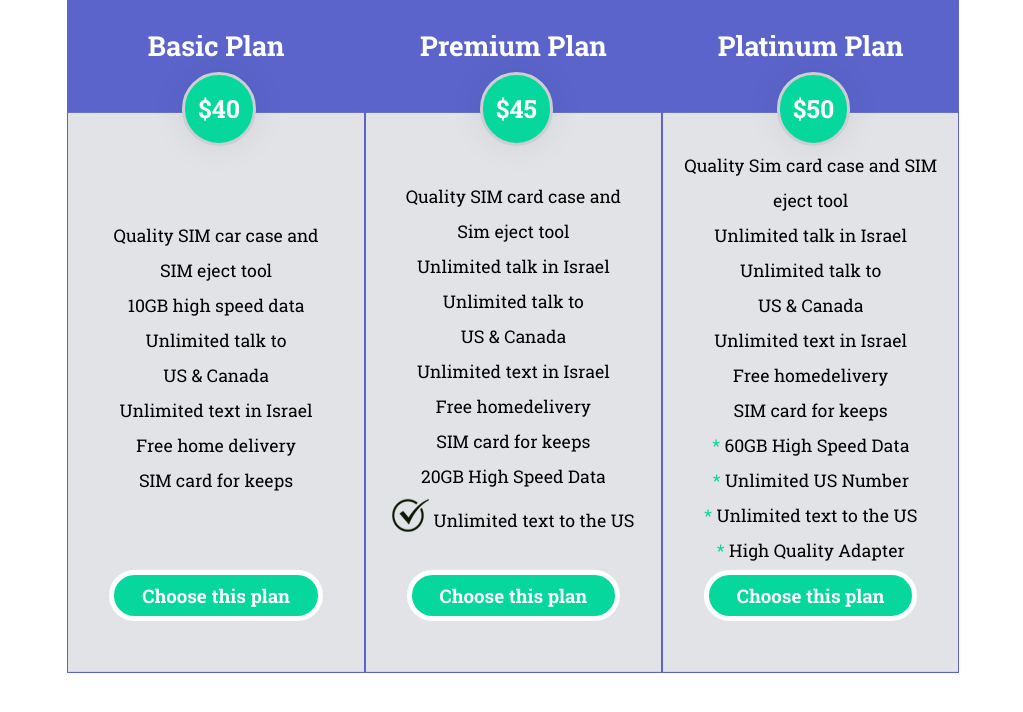
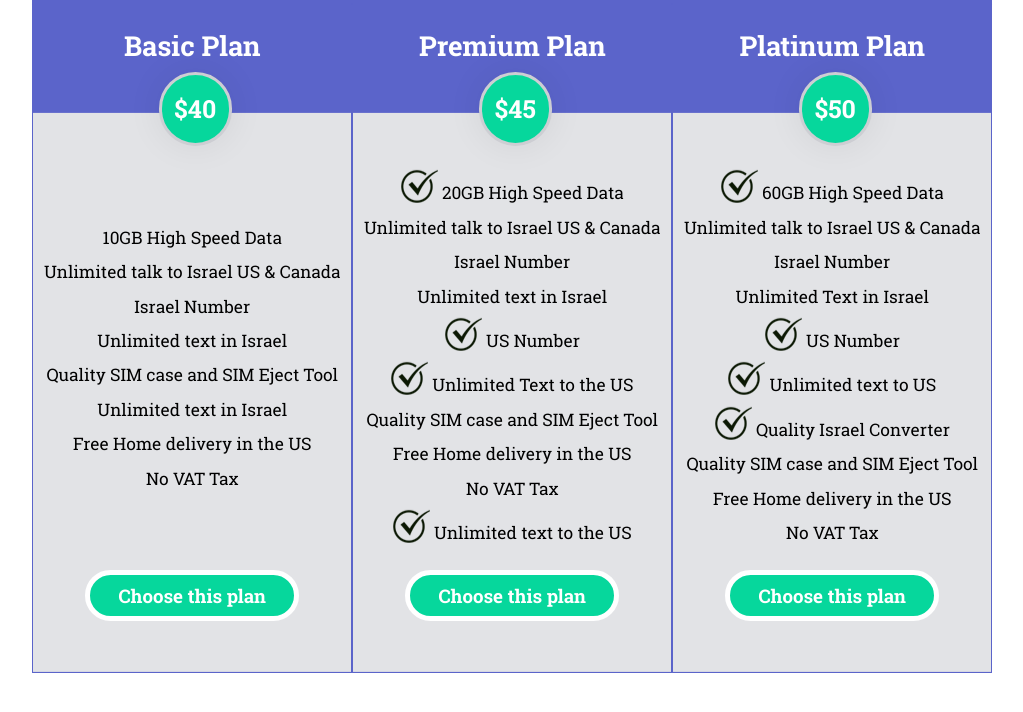
Before and after one commit to nikoladim123/israelUnlimited, a plain HTML site: page index.html in a window 1280 px wide. Shown: the part 1159-1871 px from the top of the page, without its empty margins (119-1142 px from the left). Drawn offline with Linux system fonts and the light colour scheme.

Commit message:
plan box changes

```diff
--- a/assets/css/style.css
+++ b/assets/css/style.css
@@ -388,8 +388,8 @@ header{
   position: relative;
   margin-top: 1.22vw;
   margin-left: 50%;
-  left: -34.75vw;
-  width: 69.677vw;
+  left: -37.5vw;
+  width: 75vw;
   height: 52.73vw;
   /* border: 1px solid green; */
   margin-bottom: 10vw;
@@ -399,7 +399,8 @@ header{
 
 .plan{
   transition: 0.4s;
-  width: 23.22vw;
+  /* width: 23.22vw; */
+  width: 35%;
   position: relative;
   /* border: 1px solid red; */
   background-color: rgb(91,100,202);
@@ -467,7 +468,7 @@ header{
 
 .planTextBox p{
   font-family: "RobotoSlab-Regular",serif;
-  font-size: 1.367vw;
+  font-size: 1.345vw;
   text-align: center;
   line-height: 2;
   margin-top: -4vw;
@@ -479,7 +480,7 @@ header{
 
 .checkMarkPlan{
   position: relative;
-  top: 0.4vw;
+  top: 0.3vw;
 }
 
 .planButton{
--- a/index.html
+++ b/index.html
@@ -57,14 +57,14 @@
                 </div>
               </div>
               <div class="planTextBox">
-                <p>Quality SIM car case and<br>
-                  SIM eject tool <br>
-                  10GB high speed data <br>
-                  Unlimited talk to <br>
-                  US & Canada <br>
+                <p>10GB High Speed Data<br>
+                  Unlimited talk to Israel US & Canada<br>
+                  Israel Number<br>
+                  Unlimited text in Israel<br>
+                  Quality SIM case and SIM Eject Tool<br>
                   Unlimited text in Israel <br>
-                  Free home delivery <br>
-                  SIM card for keeps</p>
+                  Free Home delivery in the US<br>
+                  No VAT Tax</p>
                   <button class="planButton" type="button" name="button">Choose this plan</button>
               </div>
             </div>
@@ -77,15 +77,15 @@
                 </div>
               </div>
               <div class="planTextBox">
-                <p>Quality SIM card case and<br>
-                  Sim eject tool<br>
-                  Unlimited talk in Israel <br>
-                  Unlimited talk to <br>
-                  US & Canada <br>
-                  Unlimited text in Israel <br>
-                  Free homedelivery <br>
-                  SIM card for keeps <br>
-                  20GB High Speed Data <br>
+                <p><img class="checkMarkPlan" src="assets/images/checkMark.png" alt="aa"> 20GB High Speed Data<br>
+                  Unlimited talk to Israel US & Canada<br>
+                  Israel Number<br>
+                  Unlimited text in Israel<br>
+                  <img class="checkMarkPlan" src="assets/images/checkMark.png" alt="aa"> US Number<br>
+                  <img class="checkMarkPlan" src="assets/images/checkMark.png" alt="aa"> Unlimited Text to the US<br>
+                  Quality SIM case and SIM Eject Tool<br>
+                  Free Home delivery in the US<br>
+                  No VAT Tax<br>
                   <img class="checkMarkPlan" src="assets/images/checkMark.png" alt="aa"> Unlimited text to the US <br>
                  </p>
                   <button class="planButton" type="button" name="button">Choose this plan</button>
@@ -100,18 +100,16 @@
                 </div>
               </div>
               <div class="planTextBox">
-                <p>Quality Sim card case and SIM<br>
-                  eject tool <br>
-                  Unlimited talk in Israel <br>
-                  Unlimited talk to <br>
-                  US & Canada <br>
-                  Unlimited text in Israel <br>
-                  Free homedelivery <br>
-                  SIM card for keeps <br>
-                  <span>*</span> 60GB High Speed Data <br>
-                  <span>*</span> Unlimited US Number <br>
-                  <span>*</span> Unlimited text to the US <br>
-                  <span>*</span> High Quality Adapter <br></p>
+                <p><img class="checkMarkPlan" src="assets/images/checkMark.png" alt="aa"> 60GB High Speed Data<br>
+                  Unlimited talk to Israel US & Canada<br>
+                  Israel Number<br>
+                  Unlimited Text in Israel<br>
+                  <img class="checkMarkPlan" src="assets/images/checkMark.png" alt="aa"> US Number<br>
+                  <img class="checkMarkPlan" src="assets/images/checkMark.png" alt="aa"> Unlimited text to US<br>
+                  <img class="checkMarkPlan" src="assets/images/checkMark.png" alt="aa"> Quality Israel Converter<br>
+                  Quality SIM case and SIM Eject Tool<br>
+                  Free Home delivery in the US<br>
+                  No VAT Tax<br></p>
                   <button class="planButton" type="button" name="button">Choose this plan</button>
               </div>
             </div>
```
